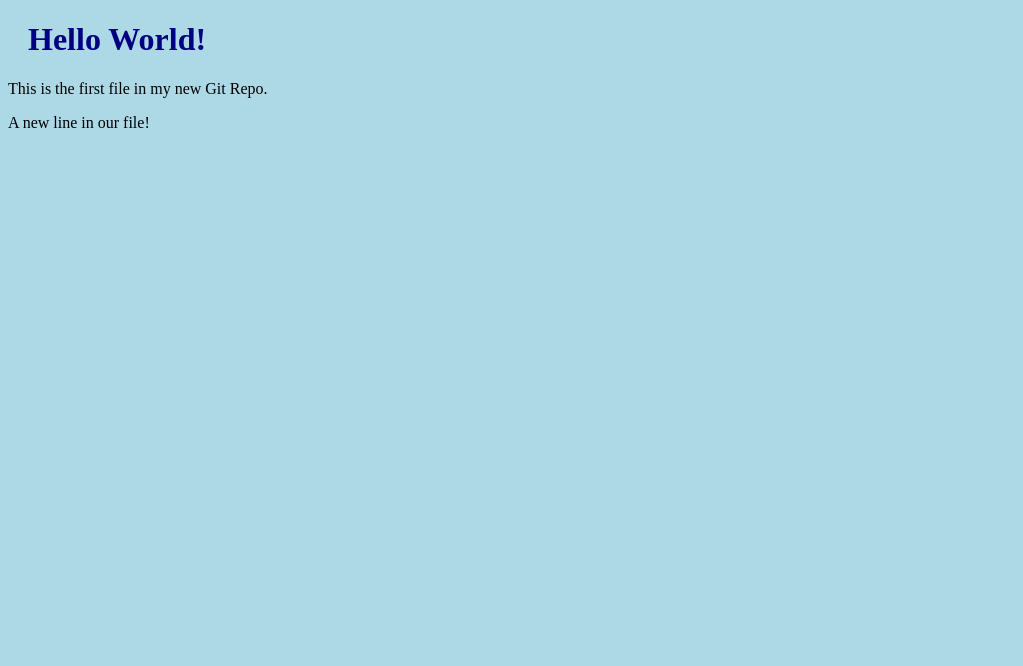
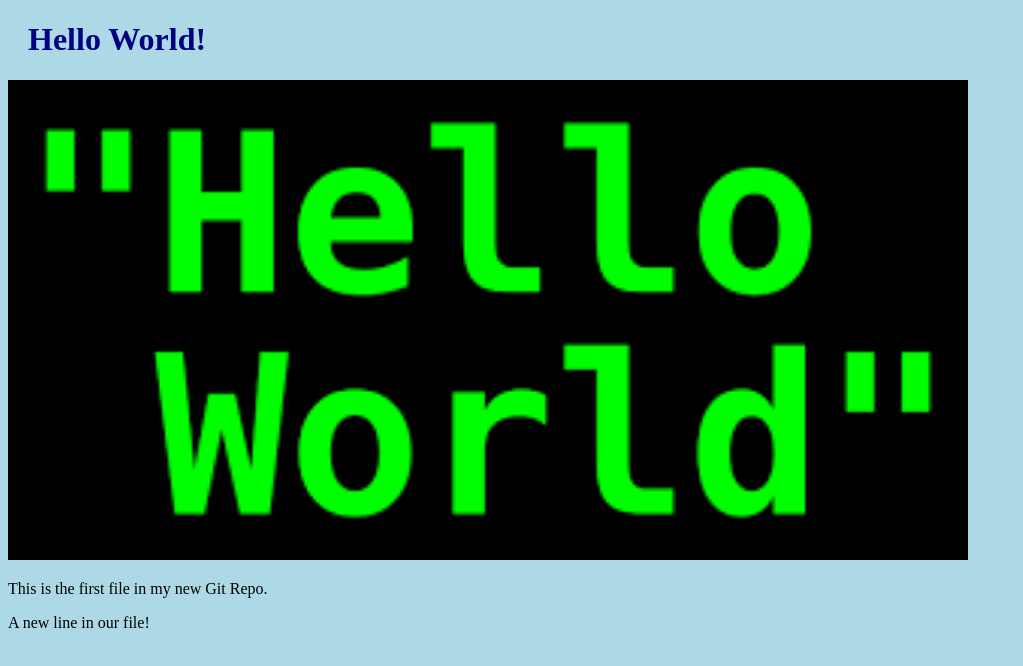
Before and after one commit to mkaviewu/hello-world1, a plain HTML site: page index.html in a window 1280 px wide. Shown: the whole page, without its empty margins (0-1023 px from the left). Drawn offline with Linux system fonts and the light colour scheme.

Commit message:
Added image to Hello World

```diff
--- a/index.html
+++ b/index.html
@@ -7,6 +7,9 @@
 
   <body>
     <h1>Hello World!</h1>
+    <div>
+      <img src="img_hello_world.jpg" alt="Hello World from Space"
+      style="width: 100%; max-width: 960px"></div>
     <p>This is the first file in my new Git Repo.</p>
     <p>A new line in our file!</p>
   </body>
```
Also changed, not shown: img_hello_world.jpg (added).
